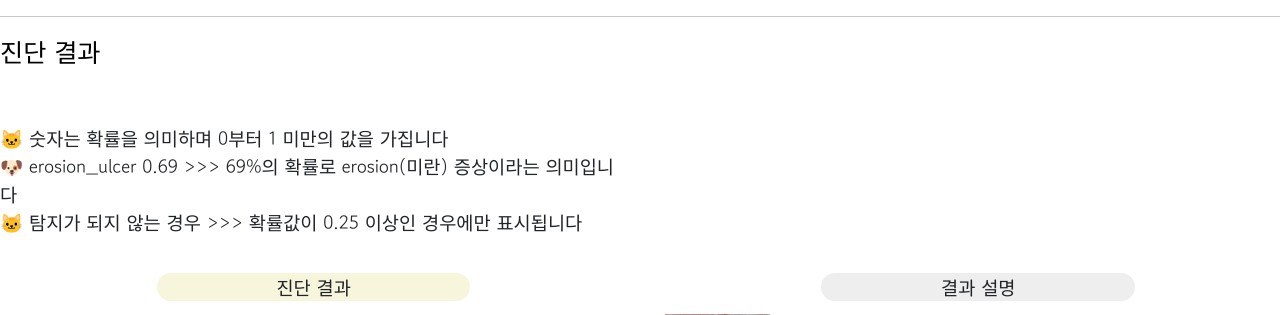
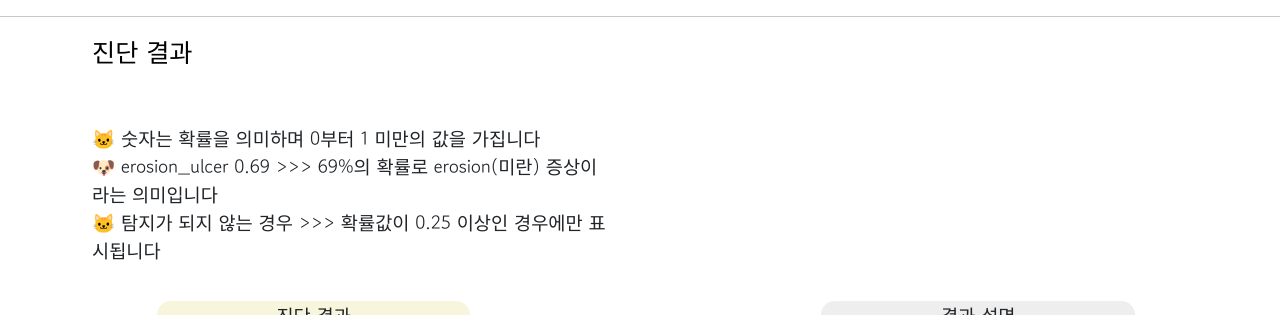
Before and after one commit to kkkimsuji/pet_disease, a Flask app: template templates/result.html in a window 1280 px wide. Shown: the part 76-391 px from the top of the page. Run offline with Flask 3, Linux system fonts and the light colour scheme; the template is opened without the code that fills it, so the values that code supplies are empty; some libraries are stand-ins or nearby versions; some web fonts are replaced.

Commit message:
container class 추가

```diff
--- a/templates/result.html
+++ b/templates/result.html
@@ -16,6 +16,8 @@
     <div id="process"></div>
 <hr/>
     <div class="grid ">
+        <div class="container">
+            <div class="row gtr-150">
                 <div class="row">
                     <div class="col-6 col-12-medium">
                 <h3><strong></strong>진단 결과</strong></h3><br>
@@ -24,7 +26,8 @@
                 <br>🐱 탐지가 되지 않는 경우 >>> 확률값이 0.25 이상인 경우에만 표시됩니다</p>
                     </div>
                 </div>
-
+            </div>
+        </div>
         <div class="row">
             <div class="col-md-6 result-col">
                 <p class="result-left">진단 결과</p>
```
Lines whose indentation alone changed are shown as unchanged.
